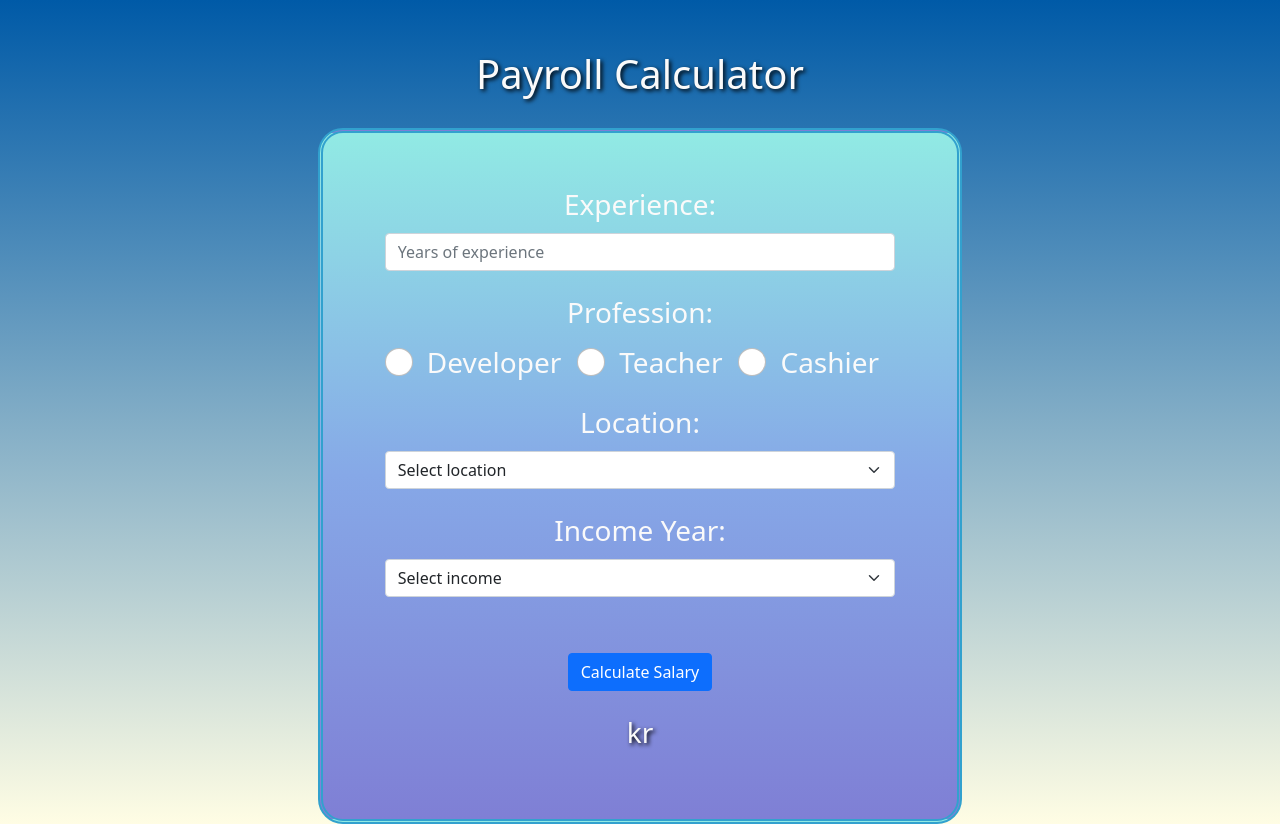
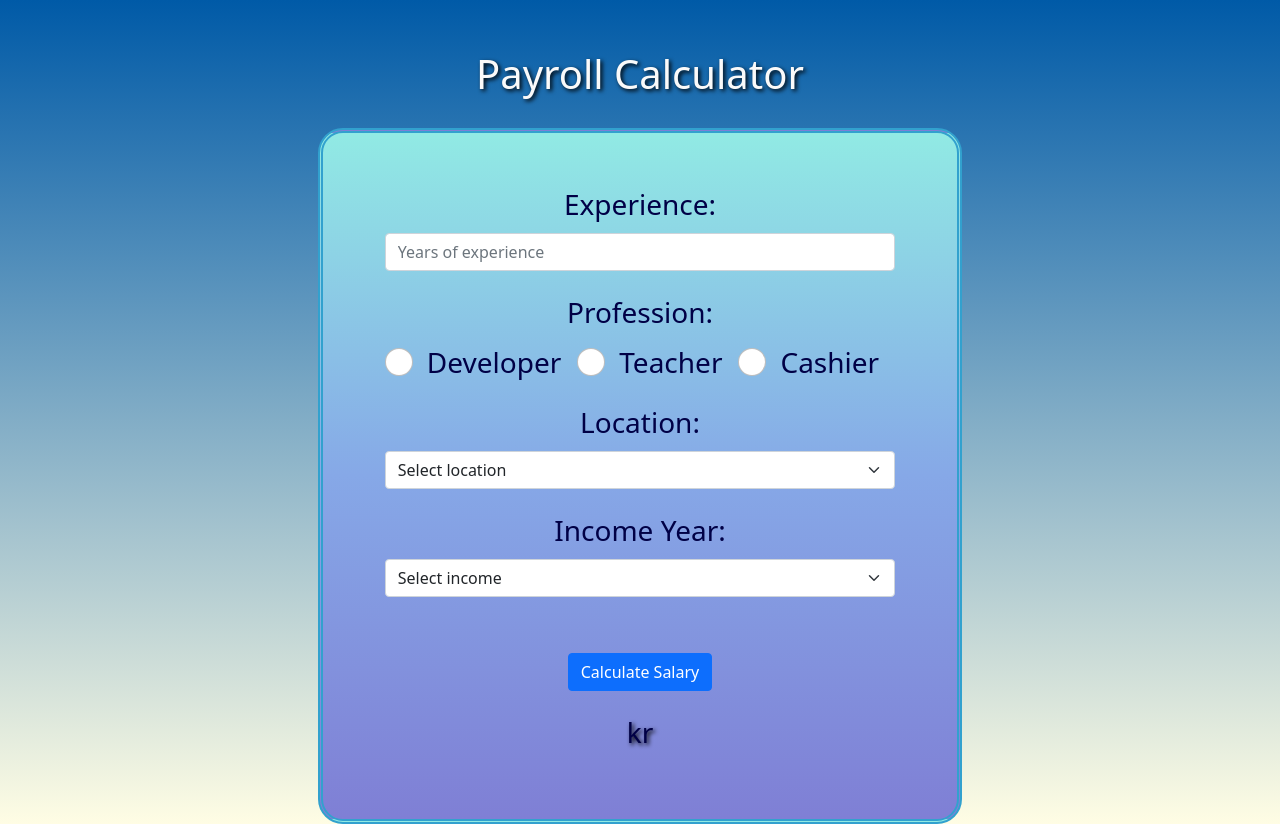
Before and after one commit to eleniaslanidou89/Payroll-Calculator, a React (Create React App) app: page / in a window 1280 px wide. Built offline with nearby package versions, Linux system fonts and the light colour scheme.

Commit message:
Changed the font color for better accessibility

```diff
--- a/src/App.css
+++ b/src/App.css
@@ -2,6 +2,7 @@
 :root {
   --min-height: 100vh;
   --font-color-primary: #fafafa;
+  --font-color-form-section: #000046;
   --font-color-mobile: #000000;
   --clr-darkBlue: #005aa7;
   --background-webkit-linear: -webkit-linear-gradient(to bottom,#91eae4,#86a8e7,#7f7fd5);
@@ -31,7 +32,7 @@
   align-items: center;
   justify-content: center;
   font-size: var(--font-size-desktop);
-  color: var(--font-color-primary);
+  color: var(--font-color-form-section);
 }
 
 /* Title */
```
